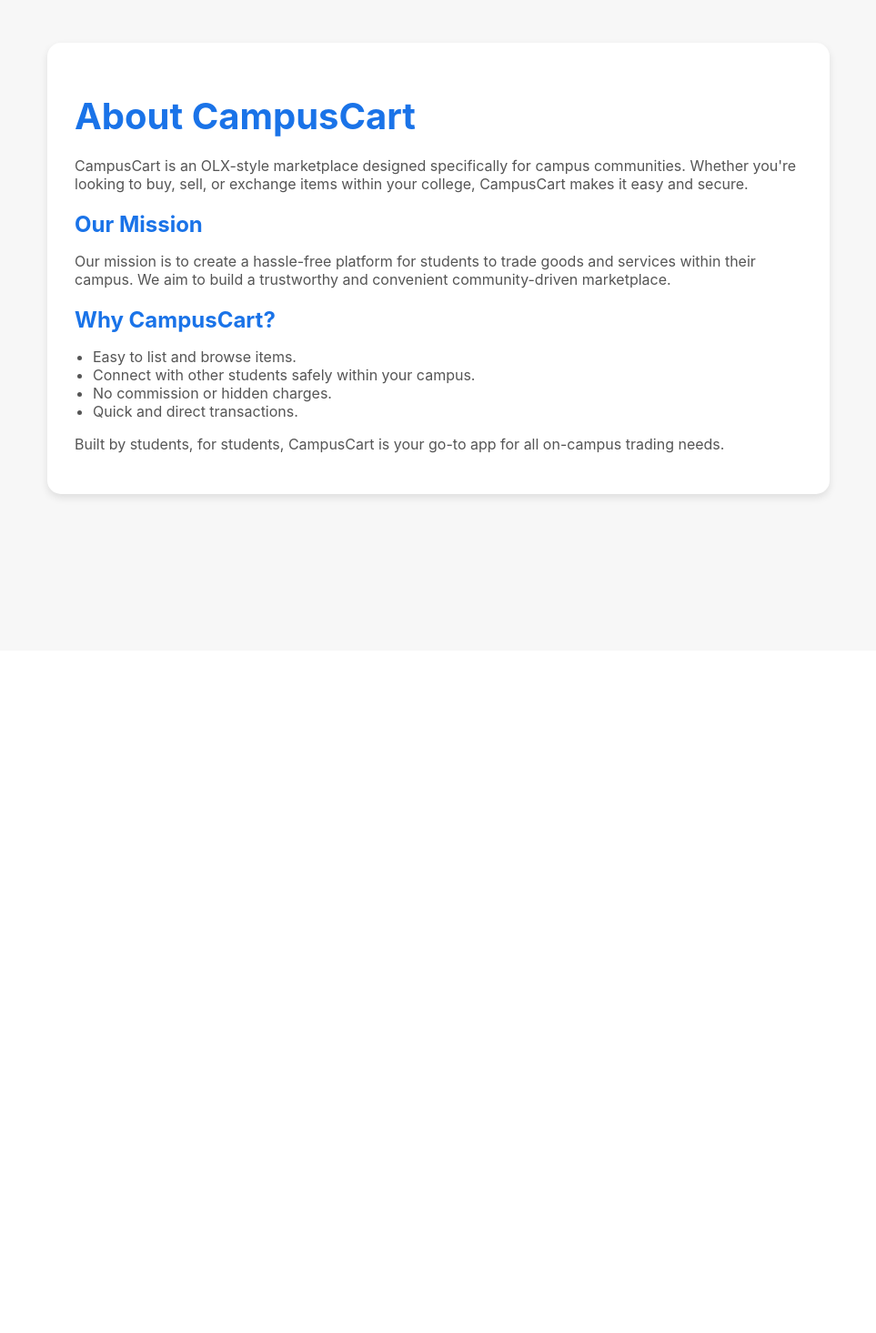
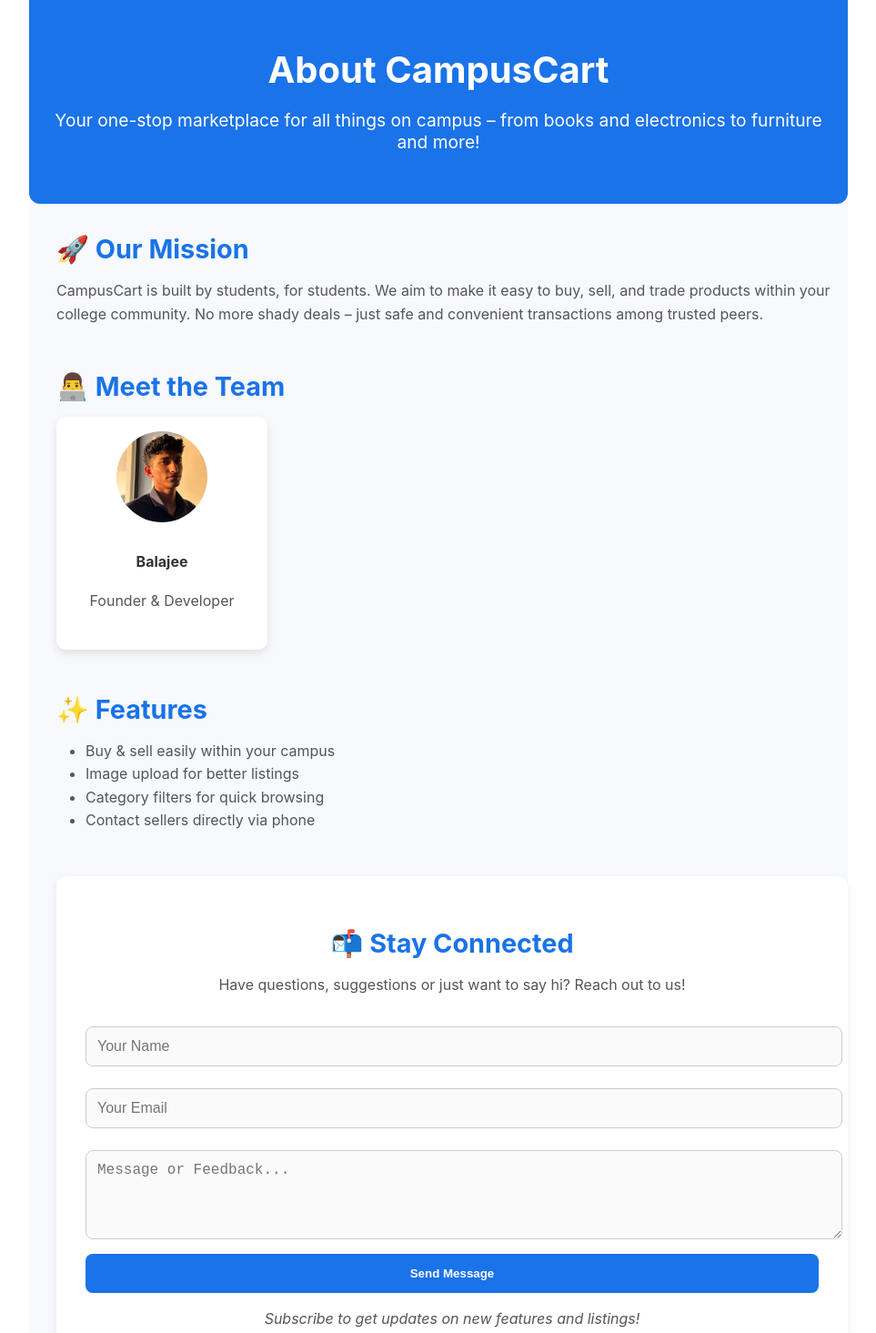
Before and after one commit to balajeein/campuscart, a React (Create React App) app: page /about-us in a window 1280 px wide. Shown: the part 125-1590 px from the top of the page at 91% size, without its empty margins (158-1121 px from the left). Before the commit the page ends 840 px from the top, so only its background shows below. Built offline with nearby package versions, Linux system fonts and the light colour scheme.

Commit message:
Initial commit of CampusCart

```diff
--- a/src/App.js
+++ b/src/App.js
@@ -13,7 +13,6 @@ export default function App() {
           <Link to="/product-detail">Products</Link>
           <Link to="/sell">Sell Stuff</Link>
           <Link to="/about-us">About Us</Link>
-          <Link to="/contact-us">Contact Us</Link>
         </nav>
 
         <Routes>
--- a/src/pages/AboutUs.css
+++ b/src/pages/AboutUs.css
@@ -1,44 +1,118 @@
-.about-us-container {
-    min-height: 100vh;
-    background-color: #f7f7f7;
+.aboutus-container {
+  padding: 2rem 1rem;
+  margin-top: 80px;
   display: flex;
   justify-content: center;
-    align-items: center;
-    padding: 20px;
 }
 
-  .about-us-content {
-    background-color: #fff;
-    padding: 30px;
-    border-radius: 15px;
-    box-shadow: 0 4px 8px rgba(0, 0, 0, 0.1);
+.aboutus-inner {
+  max-width: 900px;
   width: 100%;
-    max-width: 800px;
+  background: #f7f9fc;
+  color: #333;
 }
 
-  .heading {
-    font-size: 2.5rem;
-    color: #1a73e8;
-    font-weight: bold;
-    margin-bottom: 20px;
+.aboutus-hero {
+  text-align: center;
+  background: #1a73e8;
+  color: #fff;
+  padding: 2rem 1rem;
+  border-radius: 12px;
+  margin-bottom: 2rem;
 }
 
-  .sub-heading {
-    font-size: 1.5rem;
-    color: #1a73e8;
-    font-weight: bold;
-    margin-top: 20px;
-    margin-bottom: 10px;
+.aboutus-hero h1 {
+  font-size: 2.5rem;
+  margin-bottom: 0.5rem;
 }
 
-  .description {
-    font-size: 1rem;
-    color: #555;
-    margin-bottom: 15px;
+.aboutus-section {
+  margin-bottom: 3rem;
+  margin-left: 30px;
 }
 
-  .features-list {
-    list-style-type: disc;
-    padding-left: 20px;
+.aboutus-section h2 {
+  color: #1a73e8;
+  font-size: 1.8rem;
+  margin-bottom: 1rem;
+}
+
+.aboutus-section p, .aboutus-section li {
+  font-size: 1rem;
+  line-height: 1.6;
   color: #555;
 }
+
+.team-cards {
+  display: flex;
+  flex-wrap: wrap;
+  gap: 1.5rem;
+  margin-top: 1rem;
+}
+
+.team-member {
+  background: white;
+  padding: 1rem;
+  border-radius: 10px;
+  box-shadow: 0 4px 10px rgba(0, 0, 0, 0.1);
+  text-align: center;
+  flex: 1;
+  max-width: 200px;
+}
+
+.team-member img {
+  width: 100px;
+  height: 100px;
+  border-radius: 50%;
+  object-fit: cover;
+  margin-bottom: 0.5rem;
+}
+
+.features ul {
+  list-style: disc;
+  padding-left: 2rem;
+}
+
+.contact-newsletter {
+  background: #fff;
+  padding: 2rem;
+  border-radius: 12px;
+  box-shadow: 0 4px 12px rgba(0, 0, 0, 0.07);
+  text-align: center;
+}
+
+.contact-form {
+  display: flex;
+  flex-direction: column;
+  gap: 1rem;
+  margin-top: 1rem;
+}
+
+.contact-form input,
+.contact-form textarea {
+  padding: 0.75rem;
+  border-radius: 8px;
+  border: 1px solid #ccc;
+  font-size: 1rem;
+}
+
+.contact-form button {
+  background-color: #1a73e8;
+  color: #fff;
+  padding: 0.9rem;
+  border: none;
+  border-radius: 8px;
+  font-weight: bold;
+  cursor: pointer;
+  transition: background-color 0.3s ease;
+}
+
+.contact-form button:hover {
+  background-color: #1558b0;
+}
+
+.newsletter-note {
+  margin-top: 1rem;
+  font-style: italic;
+  color: #777;
+}
--- a/src/pages/AboutUs.js
+++ b/src/pages/AboutUs.js
@@ -3,29 +3,53 @@ import './AboutUs.css';
 
 function AboutUs() {
   return (
-    <div className="about-us-container">
-      <div className="about-us-content">
-        <h1 className="heading">About CampusCart</h1>
-        <p className="description">
-          CampusCart is an OLX-style marketplace designed specifically for campus communities. Whether you're looking to buy, sell, or exchange items within your college, CampusCart makes it easy and secure.
-        </p>
+    <div className="aboutus-container">
+      <div className="aboutus-inner">
+        <section className="aboutus-hero">
+          <h1>About CampusCart</h1>
+          <p>Your one-stop marketplace for all things on campus – from books and electronics to furniture and more!</p>
+        </section>
 
-        <h2 className="sub-heading">Our Mission</h2>
-        <p className="description">
-          Our mission is to create a hassle-free platform for students to trade goods and services within their campus. We aim to build a trustworthy and convenient community-driven marketplace.
-        </p>
+        <section className="aboutus-section">
+          <h2>🚀 Our Mission</h2>
+          <p>
+            CampusCart is built by students, for students. We aim to make it easy to buy, sell, and trade products within your college community.
+            No more shady deals – just safe and convenient transactions among trusted peers.
+          </p>
+        </section>
 
-        <h2 className="sub-heading">Why CampusCart?</h2>
-        <ul className="features-list">
-          <li>Easy to list and browse items.</li>
-          <li>Connect with other students safely within your campus.</li>
-          <li>No commission or hidden charges.</li>
-          <li>Quick and direct transactions.</li>
-        </ul>
+        <section className="aboutus-section team">
+          <h2>👨‍💻 Meet the Team</h2>
+          <div className="team-cards">
+            <div className="team-member">
+              <img src="/Assets/IMG_7380.jpg" alt="Balajee" />
+              <h4>Balajee</h4>
+              <p>Founder & Developer</p>
+            </div>
+          </div>
+        </section>
 
-        <p className="description">
-          Built by students, for students, CampusCart is your go-to app for all on-campus trading needs.
-        </p>
+        <section className="aboutus-section features">
+          <h2>✨ Features</h2>
+          <ul>
+            <li>Buy & sell easily within your campus</li>
+            <li>Image upload for better listings</li>
+            <li>Category filters for quick browsing</li>
+            <li>Contact sellers directly via phone</li>
+          </ul>
+        </section>
+
+        <section className="aboutus-section contact-newsletter">
+          <h2>📬 Stay Connected</h2>
+          <p>Have questions, suggestions or just want to say hi? Reach out to us!</p>
+          <form className="contact-form">
+            <input type="text" placeholder="Your Name" required />
+            <input type="email" placeholder="Your Email" required />
+            <textarea placeholder="Message or Feedback..." rows="4" required />
+            <button type="submit">Send Message</button>
+          </form>
+          <p className="newsletter-note">Subscribe to get updates on new features and listings!</p>
+        </section>
       </div>
     </div>
   );
--- a/src/pages/ProductDetail.css
+++ b/src/pages/ProductDetail.css
@@ -68,7 +68,7 @@ background-color: rgb(45, 45, 45);
 }
 
 .borrow-button {
-background-color: #0d00fb; /* blue */
+background-color: #0d00fb;
 color: white;
 padding: 0.5rem 1.2rem;
 border: none;
--- a/src/pages/SellForm.css
+++ b/src/pages/SellForm.css
@@ -1,40 +1,90 @@
-.sell-form-container {
-    max-width: 600px;
-    margin: 100px auto;
-    padding: 2rem;
-    background-color: rgba(255, 255, 255, 0.95);
-    box-shadow: 0 4px 12px rgba(0, 0, 0, 0.15);
-    border-radius: 15px;
+
+.sell-container {
+  max-width: 700px;
+  margin: 80px auto;
+  padding: 30px;
+  background: #ffffffcc;
+  box-shadow: 0 10px 30px rgba(0, 0, 0, 0.1);
+  border-radius: 20px;
+  font-family: 'Segoe UI', sans-serif;
 }
 
-  .sell-form h2 {
+.sell-title {
   text-align: center;
-    margin-bottom: 1.5rem;
+  font-size: 2rem;
+  font-weight: 600;
   color: #1a73e8;
+  margin-bottom: 10px;
 }
 
-  .sell-form input,
-  .sell-form textarea {
+.sell-subtitle {
+  text-align: center;
+  color: #666;
+  margin-bottom: 25px;
+}
+
+.sell-form {
+  display: flex;
+  flex-direction: column;
+  gap: 20px;
+}
+
+.section {
+  border: none;
+  margin-bottom: 10px;
+}
+
+.section legend {
+  font-weight: bold;
+  font-size: 1.1rem;
+  margin-bottom: 10px;
+  color: #333;
+}
+
+input,
+textarea,
+select {
   width: 100%;
-    padding: 0.8rem;
-    margin-bottom: 1rem;
+  padding: 12px;
+  margin-top: 8px;
   border: 1px solid #ccc;
   border-radius: 10px;
   font-size: 1rem;
+  background-color: #fafafa;
+  transition: border 0.2s;
 }
 
-  .sell-form button {
-    width: 100%;
-    padding: 0.9rem;
+input:focus,
+textarea:focus,
+select:focus {
+  border-color: #1a73e8;
+  outline: none;
+}
+
+.row {
+  display: flex;
+  flex-wrap: wrap;
+  gap: 15px;
+}
+
+.row input,
+.row select {
+  flex: 1;
+  min-width: 150px;
+}
+
+.submit-btn {
+  padding: 14px;
   background-color: #1a73e8;
   color: white;
-    font-weight: bold;
+  font-size: 1rem;
+  font-weight: 600;
   border: none;
-    border-radius: 10px;
+  border-radius: 12px;
   cursor: pointer;
   transition: background-color 0.3s ease;
 }
 
-  .sell-form button:hover {
+.submit-btn:hover {
   background-color: #1558b0;
 }
--- a/src/pages/SellForm.js
+++ b/src/pages/SellForm.js
@@ -1,54 +1,46 @@
-import React, { useState } from 'react';
+import React from 'react';
 import './SellForm.css';
 
-const SellForm = () => {
-  const [formData, setFormData] = useState({
-    name: '',
-    batch: '',
-    room: '',
-    image: null,
-    title: '',
-    description: '',
-    price: '',
-    borrowPrice: '',
-  });
+function SellForm() {
+  return (
+    <div className="sell-container">
+      <h1 className="sell-title">Sell Your Item</h1>
+      <p className="sell-subtitle">List your item and connect with buyers on your campus</p>
 
-  const handleChange = (e) => {
-    const { name, value, files } = e.target;
-    if (name === 'image') {
-      const file = files[0];
-      if (file && file.size > 2 * 1024 * 1024) {
-        alert('Image must be less than 2MB');
-        return;
-      }
-      setFormData({ ...formData, image: file });
-    } else {
-      setFormData({ ...formData, [name]: value });
-    }
-  };
+      <form className="sell-form">
+        <fieldset className="section">
+          <legend>Seller Information</legend>
+          <input type="text" placeholder="Your Name" required />
+          <input type="text" placeholder="Phone Number" required />
+          <input type="text" placeholder="Your Location (e.g., Hostel R1, Block A)" required />
+        </fieldset>
 
-  const handleSubmit = (e) => {
-    e.preventDefault();
-    console.log('Form Data Submitted:', formData);
-    // Here you would handle the API or data storage
-  };
+        <fieldset className="section">
+          <legend>Product Information</legend>
+          <input type="text" placeholder="Product Name (e.g., iPhone 13)" required />
+          <textarea placeholder="Description" required />
+          <div className="row">
+            <input type="number" placeholder="Price ₹" required />
+            <input type="text" placeholder="Age (e.g., 6 months)" required />
+            <select required>
+              <option value="">Select Category</option>
+              <option value="Electronics">Electronics</option>
+              <option value="Books">Books</option>
+              <option value="Furniture">Furniture</option>
+              <option value="Others">Others</option>
+            </select>
+          </div>
+        </fieldset>
 
-  return (
-    <div className="sell-form-container">
-      <h2>Sell Your Stuff</h2>
-      <form onSubmit={handleSubmit} className="sell-form">
-        <input type="text" name="name" placeholder="Your Name" required onChange={handleChange} />
-        <input type="text" name="batch" placeholder="Batch Year (e.g. 2025)" required onChange={handleChange} />
-        <input type="text" name="room" placeholder="Room No" required onChange={handleChange} />
-        <input type="file" name="image" accept="image/*" required onChange={handleChange} />
-        <input type="text" name="title" placeholder="Product Title" required onChange={handleChange} />
-        <textarea name="description" placeholder="Product Description" required onChange={handleChange} />
-        <input type="number" name="price" placeholder="Price (₹)" required onChange={handleChange} />
-        <input type="number" name="borrowPrice" placeholder="Borrow Price (₹)" onChange={handleChange} />
-        <button type="submit">Submit</button>
+        <fieldset className="section">
+          <legend>Product Image</legend>
+          <input type="file" accept="image/png, image/jpeg" required />
+        </fieldset>
+
+        <button className="submit-btn" type="submit">List My Item</button>
       </form>
     </div>
   );
-};
+}
 
 export default SellForm;
```
Also changed, not shown: src/App.css (+4 -4 lines), public/Assets/IMG_7380.jpg (added), 1 other file (tests, documents, lock files or other folders). Lines whose indentation alone changed are shown as unchanged.
